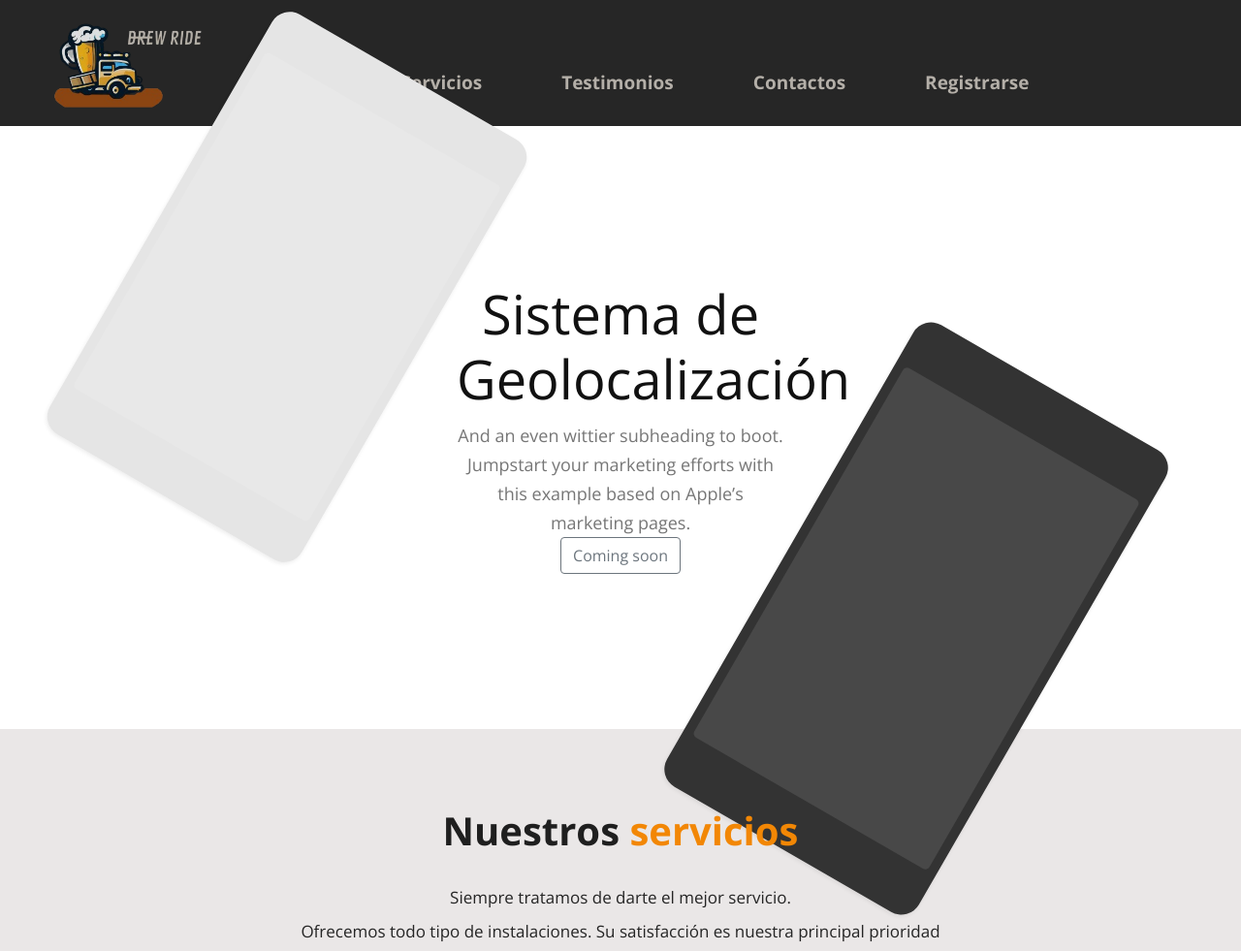
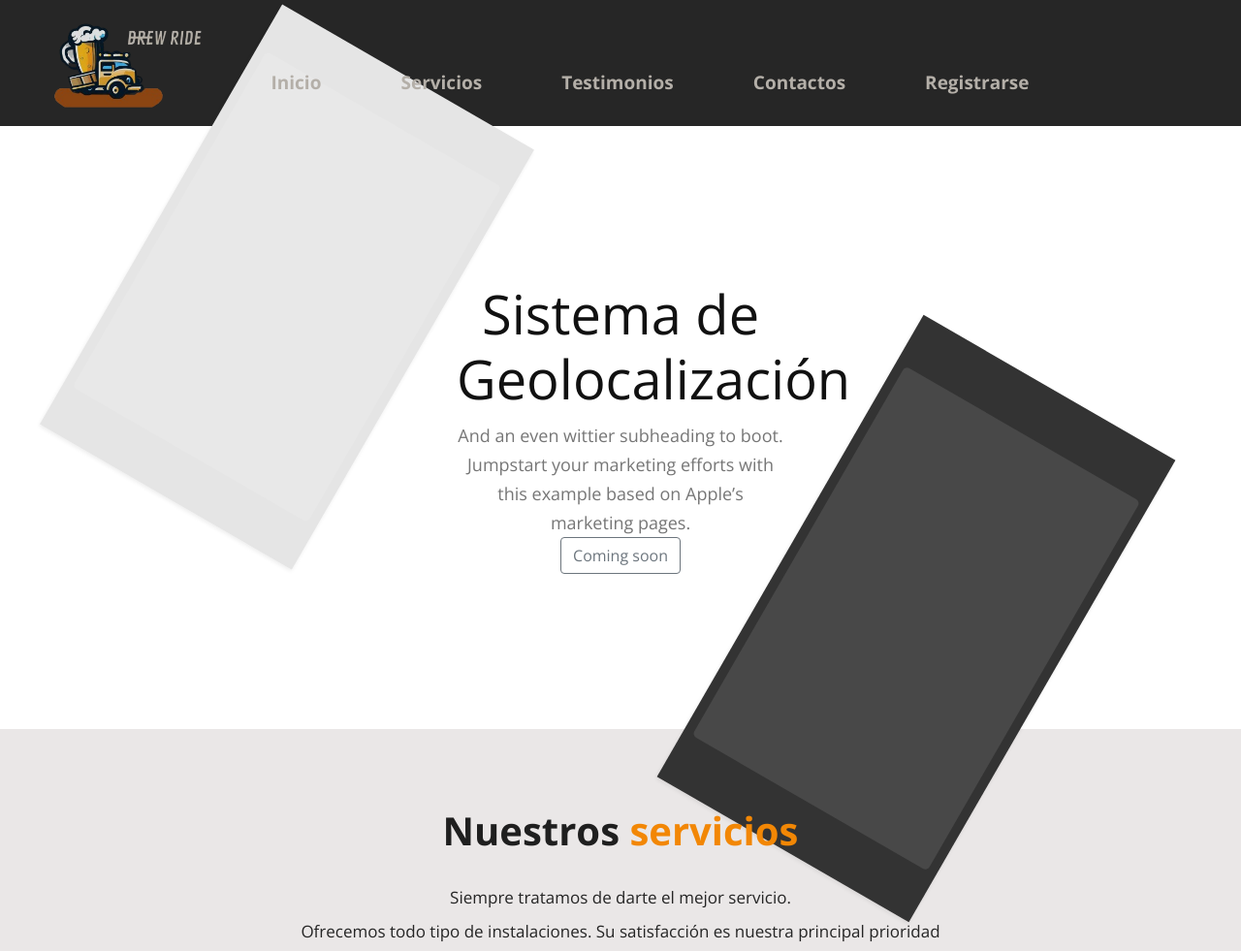
Before and after one commit to johansebastianr/Brew-Ride, a plain HTML site: page funciona.html in a window 1280 px wide. Shown: the top 981 px of the page at 97% size. Drawn offline with nearby package versions, Linux system fonts and the light colour scheme; a web font is replaced by a local one.

Commit message:
cambios ñaño

```diff
--- a/css/style.css
+++ b/css/style.css
@@ -1694,8 +1694,8 @@ button {
      width: 300px;
      height: 540px;
      background-color: #333;
-     border-radius: 21px;
      transform: rotate(30deg);
+     z-index: 0; /* Establece un índice z bajo para que esté detrás del <nav> */
  }
 
  .product-device::before {
--- a/funciona.html
+++ b/funciona.html
@@ -72,8 +72,8 @@
                    </div>
                </div>
                <div class="col-md-10 offset-md-1">
-                   <nav class="navigation navbar navbar-expand-md navbar-dark">
-                       <button class="navbar-toggler" type="button" data-toggle="collapse" data-target="#navbarsExample04" aria-controls="navbarsExample04" aria-expanded="false" aria-label="Toggle navigation">
+                <nav class="navigation navbar navbar-expand-md navbar-dark" style="position: relative; z-index: 2;">
+                    <button class="navbar-toggler" type="button" data-toggle="collapse" data-target="#navbarsExample04" aria-controls="navbarsExample04" aria-expanded="false" aria-label="Toggle navigation">
                            <span class="navbar-toggler-icon"></span>
                        </button>
                        <div class="collapse navbar-collapse" id="navbarsExample04">
@@ -104,7 +104,7 @@
 
 <div class="container position-relative">
     <div class="row">
-        <div class="position-relative overflow-hidden p-3 p-md-5 m-md-3 text-center bg-light" style="color: #f8f9fa;">
+        <div class="position-relative overflow-hidden p-3 p-md-5 m-md-3 text-center bg-light" style="color: #1d79d5;">
             <div class="col-md-5 p-lg-5 mx-auto my-5">
                 <h1 class="display-4 fw-normal">Sistema de Geolocalización</h1>
                 <p class="lead fw-normal">And an even wittier subheading to boot. Jumpstart your marketing efforts with this example based on Apple’s marketing pages.</p>
@@ -112,8 +112,8 @@
             </div>
             <!-- Contenedor adicional para los elementos product-device -->
             <div class="product-device-container">
-                <div class="product-device product-device-2 shadow-sm d-none d-md-block" style="position: absolute; bottom: 0; left: 75px; z-index: 0; height: 500px;"></div>
-                <div class="product-device shadow-sm d-none d-md-block" style="position: absolute;  z-index: 0; height: 550px;"></div>
+                <div class="product-device product-device-2 shadow-sm d-none d-md-block" style="position: absolute; bottom: 0; left: 75px; z-index: 1; height: 500px;"></div>
+    <div class="product-device shadow-sm d-none d-md-block" style="position: absolute; z-index: 0; height: 550px;"></div>
             </div>
         </div>
     </div>
```
